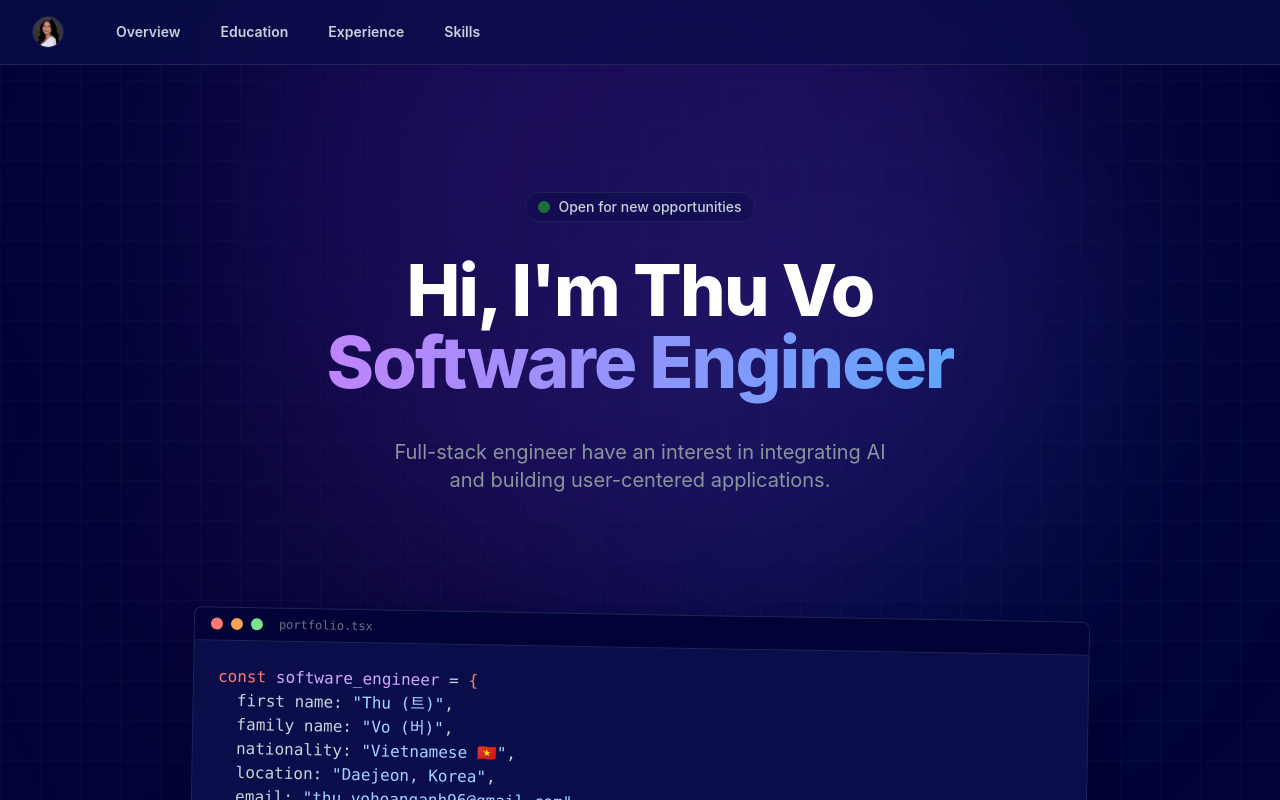
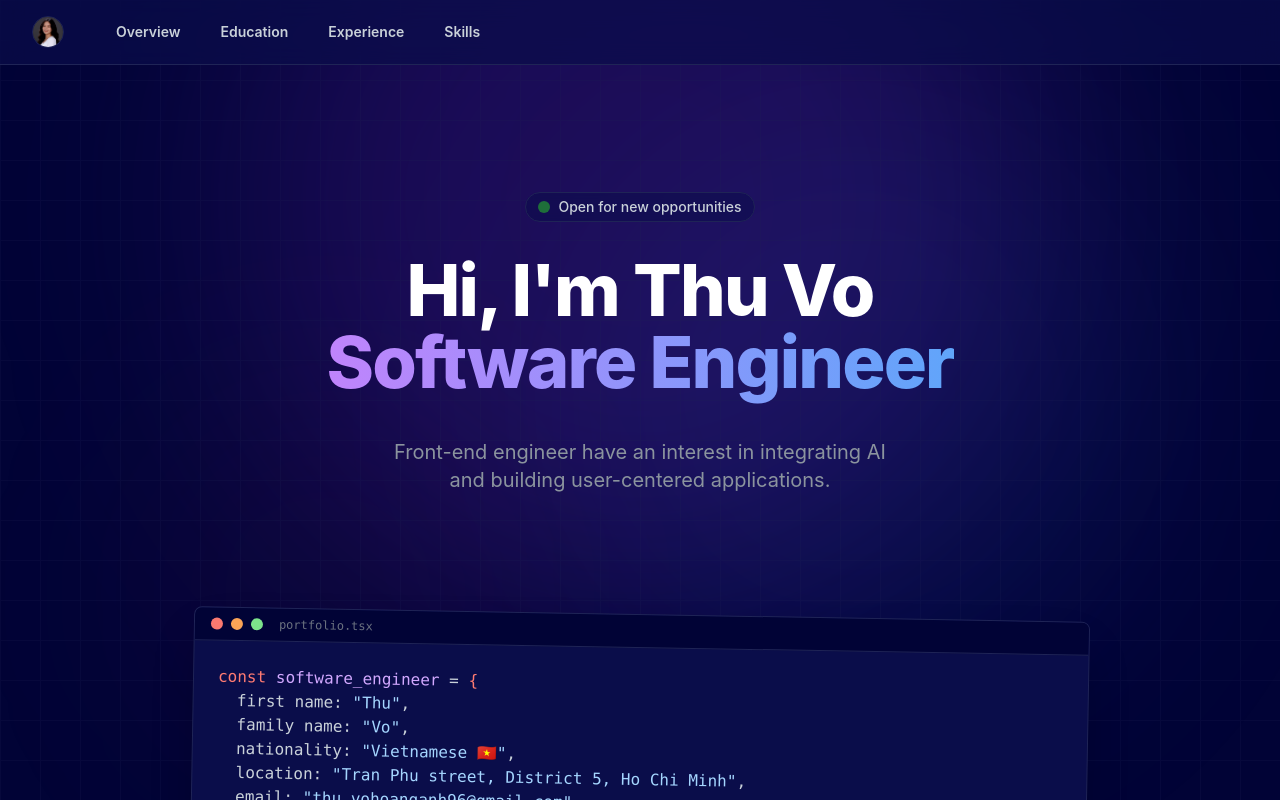
Before and after one commit to thuvohoanganh96/portfolio, a React (Vite) app: page / in a window 1280 px wide. Shown: the top 800 px of the page. Built offline with nearby package versions, Linux system fonts and the light colour scheme.

Commit message:
Update infor

```diff
--- a/constants.ts
+++ b/constants.ts
@@ -1,12 +1,12 @@
 import { Project, Experience, Skill } from './types';
 
 export const USER_INFO = {
-  first_name: "Thu (트)",
-  family_name: "Vo (버)",
+  first_name: "Thu",
+  family_name: "Vo",
   name: "Thu Vo",
   nationality: "Vietnamese 🇻🇳",
-  bio: "Full-stack engineer have an interest in integrating AI and building user-centered applications.",
-  location: "Daejeon, Korea",
+  bio: "Front-end engineer have an interest in integrating AI and building user-centered applications.",
+  location: "Tran Phu street, District 5, Ho Chi Minh",
   email: "thu.vohoanganh96@gmail.com",
   phone: "010 6579 2603"
 };
@@ -100,7 +100,7 @@ export const EXPERIENCE: Experience[] = [
   },
   {
     id: 1,
-    role: "Software Engineer",
+    role: "Front-end Engineer",
     company: "Arevo Vietnam",
     duration: "May 2021 - December 2024",
     description: "Developed and maintained full-stack solutions ranging from high-traffic e-commerce to Web3 and enterprise mobile applications.",
```
